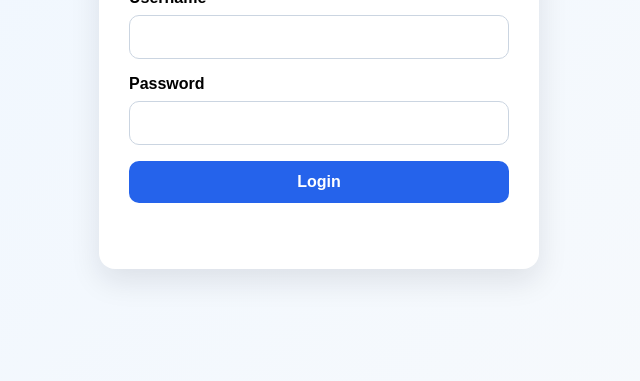
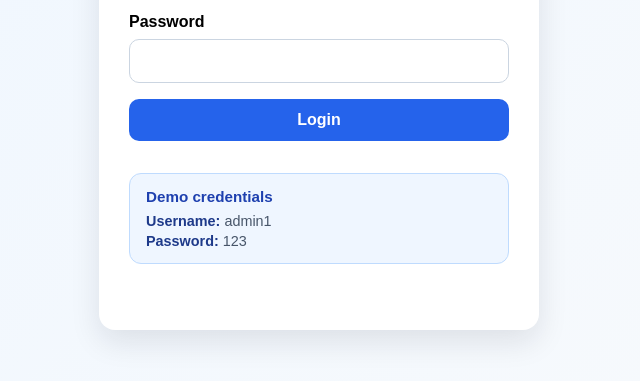
Before and after one commit to dvlcbm-OnIG/Barangay-Mangement-System, a website: page Frontend/login.html in a window 1280 px wide. Shown: the part 327-708 px from the top of the page, without its empty margins (321-961 px from the left). Drawn offline with Linux system fonts and the light colour scheme.

Commit message:
Add demo login credentials section to login page

```diff
--- a/Frontend/login.html
+++ b/Frontend/login.html
@@ -58,11 +58,27 @@
         cursor: pointer;
         font-weight: 700;
       }
-      .helper {
-        margin-top: 12px;
+      .demo-credentials {
+        margin-top: 16px;
+        padding: 14px 16px;
+        border: 1px solid #bfdbfe;
+        border-radius: 12px;
+        background: #eff6ff;
+        color: #334155;
+        font-size: 0.9rem;
+      }
+      .demo-credentials h2 {
+        margin: 0 0 8px;
+        color: #1e40af;
+        font-size: 0.95rem;
+      }
+      .demo-credentials p {
+        margin: 4px 0 0;
         color: #475569;
-        font-size: 0.9rem;
-        text-align: center;
+        text-align: left;
+      }
+      .demo-credentials strong {
+        color: #1e3a8a;
       }
       #message {
         min-height: 24px;
@@ -87,6 +103,11 @@
           <input type="password" id="password" name="password" autocomplete="current-password" required />
         </label>
         <button type="submit">Login</button>
+        <aside class="demo-credentials" aria-label="Demo login credentials">
+          <h2>Demo credentials</h2>
+          <p><strong>Username:</strong> admin1</p>
+          <p><strong>Password:</strong> 123</p>
+        </aside>
       </form>
       <div id="message" aria-live="polite"></div>
     </div>
```
